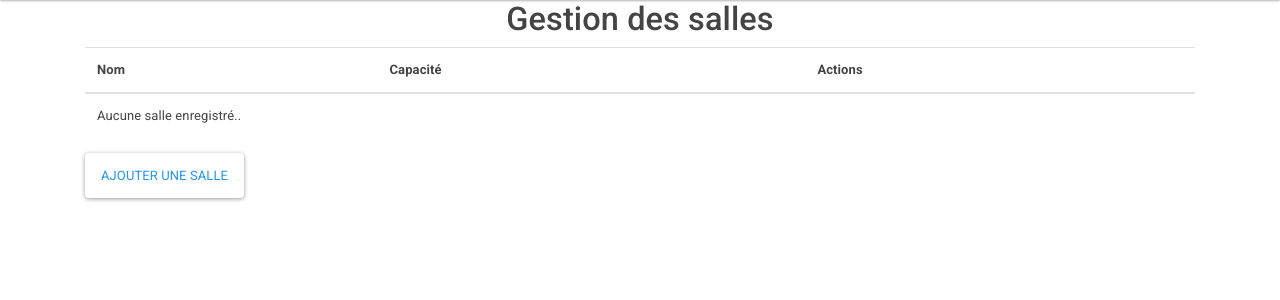
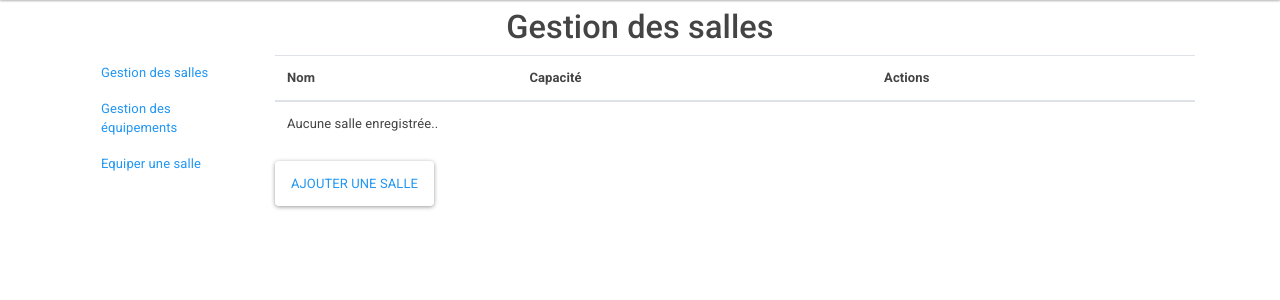
Before and after one commit to AxelUrbain/UP_BE_EDT, a Symfony app: template templates/classroom/index.html.twig in a window 1280 px wide. Shown: the part 80-380 px from the top of the page. Run offline with Twig, Linux system fonts and the light colour scheme; the template is opened without the code that fills it, so the values that code supplies are empty; form fields are guessed from the names that the template uses; some libraries are stand-ins or nearby versions.

Commit message:
new equipments and classroom

```diff
--- /dev/null
+++ b/templates/administration/menu_vertical.html.twig
@@ -0,0 +1,5 @@
+<nav class="nav flex-column">
+    <a class="nav-link" href="{{ path('classroom_index') }}">Gestion des salles</a>
+    <a class="nav-link" href="{{ path('equipments_index') }}">Gestion des équipements</a>
+    <a class="nav-link" href="#">Equiper une salle</a>
+</nav>
--- a/templates/classroom/_form.html.twig
+++ b/templates/classroom/_form.html.twig
@@ -1,4 +1,21 @@
-{{ form_start(form) }}
-    {{ form_widget(form) }}
-    <button class="btn">{{ button_label|default('Save') }}</button>
-{{ form_end(form) }}
+<div class="modal fade" id="newModal" tabindex="-1" role="dialog" aria-hidden="true">
+    <div class="modal-dialog" role="document">
+        <div class="modal-content">
+            <div class="modal-header">
+                <h5 class="modal-title">Ajouter une salle</h5>
+                <button type="button" class="close" data-dismiss="modal" aria-label="Close">
+                    <span aria-hidden="true">&times;</span>
+                </button>
+            </div>
+            <div class="modal-body">
+                {{ form_start(form) }}
+                <div class="container">
+                    {{ form_row(form.name , {'label':'Nom de la salle'}) }}
+                    {{ form_row(form.capacity, {'label':'Capacité'}) }}
+                </div>
+                <button class="btn btn-outline-primary">Ajouter</button>
+                {{ form_end(form) }}
+            </div>
+        </div>
+    </div>
+</div>
--- a/templates/classroom/index.html.twig
+++ b/templates/classroom/index.html.twig
@@ -3,9 +3,14 @@
 
 {% block body %}
 
-    <h1 class="text-center">Gestion des salles</h1>
+    <h1 class="text-center mt-2 mb-2">Gestion des salles</h1>
 
     <div class="container">
+        <div class="row">
+            <div class="col-2">
+                {% include 'administration/menu_vertical.html.twig' %}
+            </div>
+            <div class="col-10">
                 <table class="table table-hover">
                     <thead>
                     <tr>
@@ -31,12 +36,15 @@
                         </tr>
                     {% else %}
                         <tr>
-                    <td colspan="4">Aucune salle enregistré..</td>
+                            <td colspan="4">Aucune salle enregistrée..</td>
                         </tr>
                     {% endfor %}
                     </tbody>
                 </table>
-        <a class="btn btn-outline-primary" href="{{ path('classroom_new') }}">Ajouter une salle</a>
+                <button class="btn btn-outline-primary" data-toggle="modal" data-target="#newModal">Ajouter une salle</button>
+                {{ include('classroom/_form.html.twig') }}
+            </div>
+        </div>
     </div>
 
 {% endblock %}
```
Also changed, not shown: src/Controller/ClassroomController.php (+4 -13 lines), src/Controller/EquipmentsController.php (+4 -13 lines), templates/administration/index.html.twig (+1 -18 lines), templates/classroom/new.html.twig (deleted, +0 -11 lines), templates/equipments/_form.html.twig (+21 -4 lines), templates/equipments/index.html.twig (+10 -2 lines), templates/equipments/new.html.twig (deleted, +0 -11 lines), 1 other file. Lines whose indentation alone changed are shown as unchanged.
